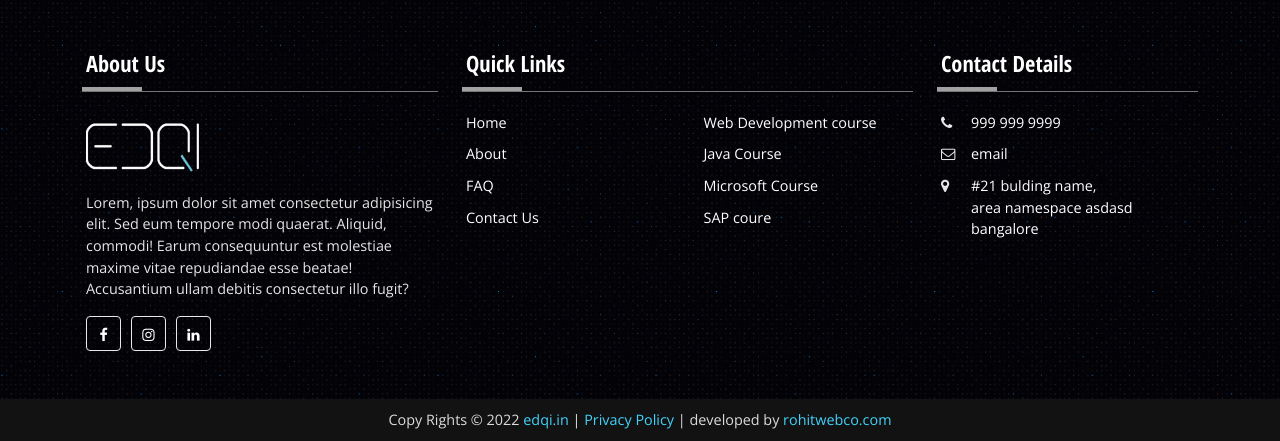
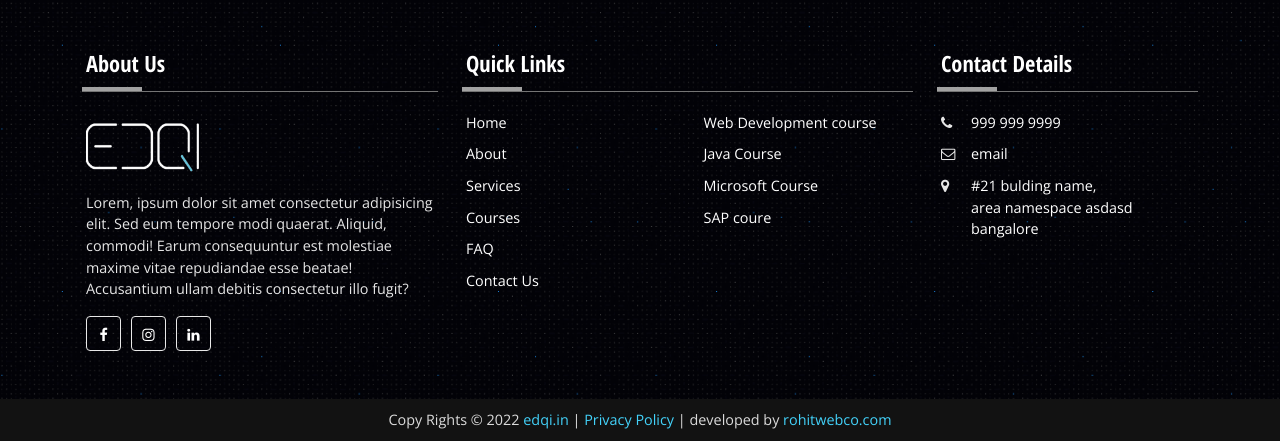
Before and after one commit to rohitsraj12/edqi, a PHP site: page /sandbox/website/public/index.php in a window 1280 px wide. Shown: the part 3250-3691 px from the top of the page. Run offline with PHP 8.4, Linux system fonts and the light colour scheme; some libraries are stand-ins or nearby versions.

Commit message:
Update footer.inc.php

```diff
--- a/website/private/required/footer.inc.php
+++ b/website/private/required/footer.inc.php
@@ -56,8 +56,18 @@
                                                     </a>
                                                 </li>
                                                 <li class="footer__list">
-                                                    <a href="<?php echo base_url();?>" class="footer__link">
+                                                    <a href="<?php echo base_url();?>about_us.php" class="footer__link">
                                                         About
+                                                    </a>
+                                                </li>
+                                                <li class="footer__list">
+                                                    <a href="<?php echo base_url();?>services/" class="footer__link">
+                                                        Services
+                                                    </a>
+                                                </li>
+                                                <li class="footer__list">
+                                                    <a href="<?php echo base_url();?>courses/" class="footer__link">
+                                                        Courses
                                                     </a>
                                                 </li>
                                                 <li class="footer__list">
@@ -66,7 +76,7 @@
                                                     </a>
                                                 </li>
                                                 <li class="footer__list">
-                                                    <a href="<?php echo base_url();?>" class="footer__link">
+                                                    <a href="<?php echo base_url();?>contact_us.php" class="footer__link">
                                                         Contact Us
                                                     </a>
                                                 </li>
@@ -79,22 +89,22 @@
                                         <div class="footer__links">
                                             <ul>
                                                 <li class="footer__list">
-                                                    <a href="<?php echo base_url();?>" class="footer__link">
+                                                    <a href="<?php echo base_url();?>courses/course_detail.php" class="footer__link">
                                                         Web Development course
                                                     </a>
                                                 </li>
                                                 <li class="footer__list">
-                                                    <a href="<?php echo base_url();?>" class="footer__link">
+                                                    <a href="<?php echo base_url();?>courses/course_detail.php" class="footer__link">
                                                         Java Course
                                                     </a>
                                                 </li>
                                                 <li class="footer__list">
-                                                    <a href="<?php echo base_url();?>" class="footer__link">
+                                                    <a href="<?php echo base_url();?>courses/course_detail.php" class="footer__link">
                                                         Microsoft Course
                                                     </a>
                                                 </li>
                                                 <li class="footer__list">
-                                                    <a href="<?php echo base_url();?>" class="footer__link">
+                                                    <a href="<?php echo base_url();?>courses/course_detail.php" class="footer__link">
                                                         SAP coure
                                                     </a>
                                                 </li>
```
